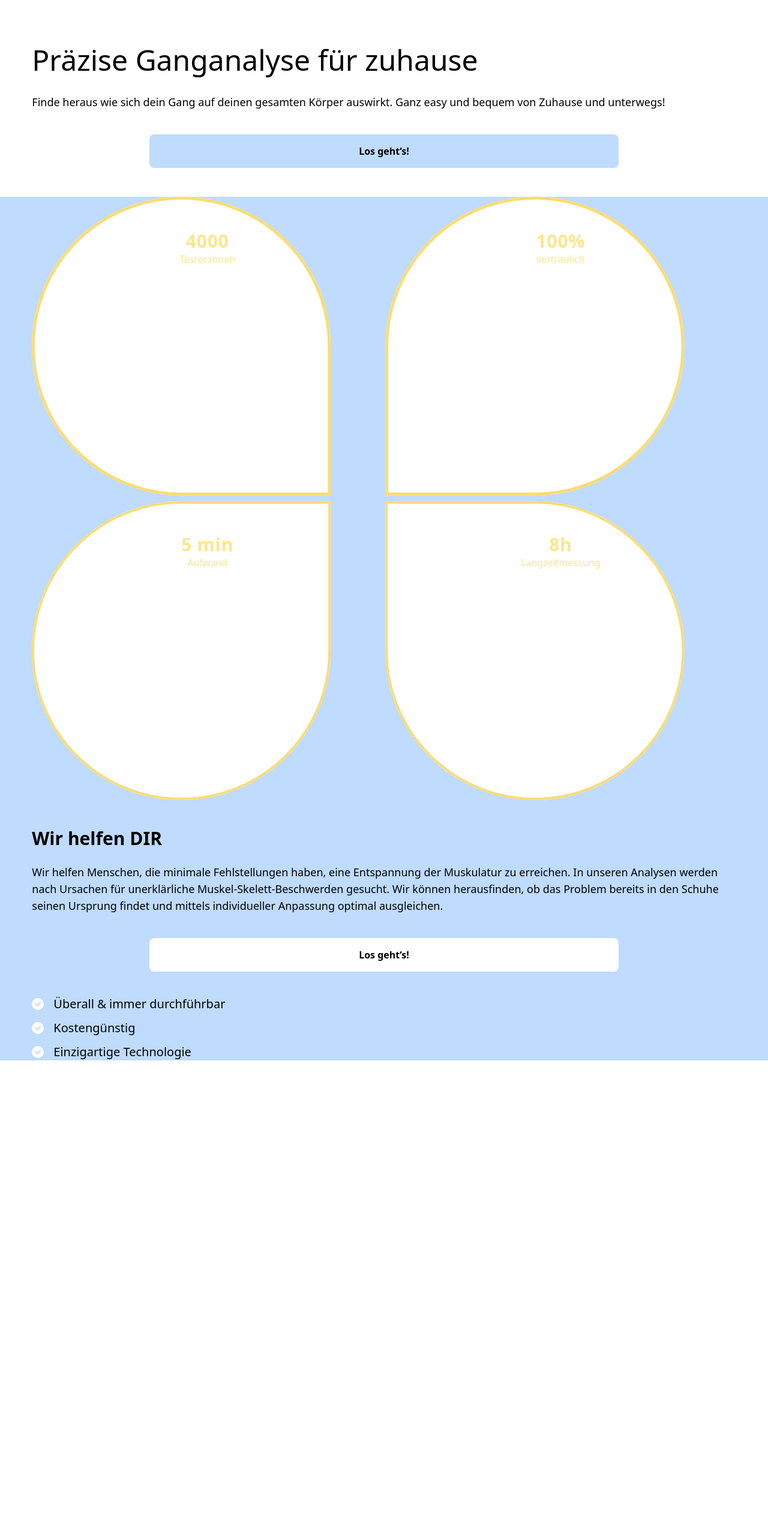
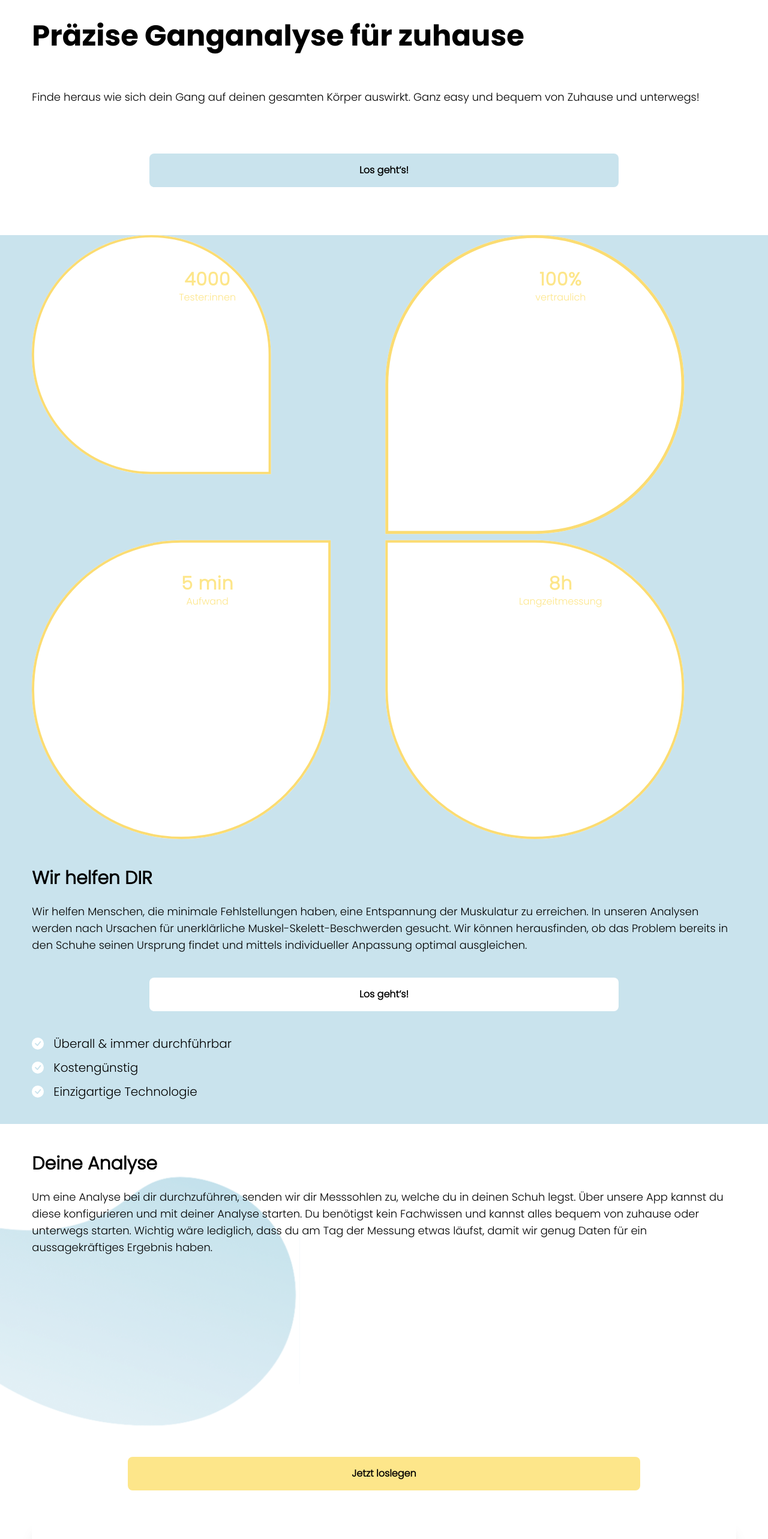
Before and after one commit to DazeSace/eversion-technologie-landingpage, a Next.js app: page / in a window 1280 px wide. Shown: the part 100-2666 px from the top of the page at 60% size. Before the commit the page ends 1868 px from the top, so only its background shows below. Built offline with nearby package versions, Linux system fonts and the light colour scheme.

Commit message:
fonts colors n co

```diff
--- a/pages/index.js
+++ b/pages/index.js
@@ -1,28 +1,33 @@
 import NavBar from "../components/NavBar";
 import Image from 'next/image'
 import {BsFillCheckCircleFill} from "react-icons/bs";
+import Head from "next/head";
 
 
 export default function Home() {
     return (
         <div className={''}>
+            <Head>
+                <title>Eversion Technologies</title>
+                <meta name="description" content="Eversion Technologies - Ganganalyse von Zuhause"/>
+                <meta name="keywords" content="Ganganalyse, Gesundheit, Füße, Schuhe, Fußfehlstellung"/>
+            </Head>
             <NavBar/>
-            <main className={''}>
-                <div className={'content-base w-11/12 mx-auto'}>
-                    <p className={'text-5xl pt-24 align-baseline'}>Präzise Ganganalyse für zuhause</p>
-                    <p className={'text-lg pt-8'}>Finde heraus wie sich dein Gang auf deinen gesamten Körper auswirkt.
+            <main className={'font-poppins-default'}>
+                <div className={'content-base w-11/12 mx-auto '}>
+                    <p className={'text-5xl mt-14 font-poppins font-extralight'}>Präzise Ganganalyse für zuhause</p>
+                    <p className={'text-lg mt-16'}>Finde heraus wie sich dein Gang auf deinen gesamten Körper auswirkt.
                         Ganz easy und bequem von Zuhause
                         und unterwegs!</p>
-
-                    <div className={'flex justify-center rounded-lg font-bold bg-blue-200 py-4 w-2/3 mx-auto mt-10'}>
+                    <div className={'flex justify-center rounded-lg font-bold bg-xblue py-4 w-2/3 mx-auto mt-20'}>
                         <p>Los geht‘s!</p>
                     </div>
                 </div>
-                <div className={'bg-blue-200'}>
-                    <div className={'content-base w-11/12 mx-auto mt-12'}>
+                <div className={'bg-xblue pb-10 mt-20'}>
+                    <div className={'content-base w-11/12 mx-auto'}>
                         <div className={'grid grid-cols-2 gap-x-1'}>
                             <div className={'relative'}>
-                                <Image src={'/images/up-left.svg'} width={500} height={500}/>
+                                <Image src={'/images/up-left.svg'} width={400} height={400}/>
                                 <div className={'absolute inset-x-0 top-0 text-center pt-14 text-amber-200'}>
                                     <p className={'text-3xl font-bold tracking-wide'}>4000</p>
                                     <p>Tester:innen</p>
@@ -76,7 +81,60 @@ export default function Home() {
                         </div>
                     </div>
                 </div>
+                <div className={'mt-12 content-base relative'}>
+                    <Image src={'/images/blob-from-left-1.svg'} width={500} height={500}/>
+                    <div className={'absolute inset-x-0 top-0 content-base w-11/12 mx-auto'}>
+                        <p className={'text-3xl font-bold '}>Deine Analyse</p>
+                        <p className={'text-lg mt-6'}>Um eine Analyse bei dir durchzuführen, senden wir dir Messsohlen
+                            zu, welche du in deinen Schuh legst. Über unsere App kannst du diese konfigurieren und mit
+                            deiner Analyse starten. Du benötigst kein Fachwissen und kannst alles bequem von zuhause
+                            oder unterwegs starten. Wichtig wäre lediglich, dass du am Tag der Messung etwas läufst,
+                            damit wir genug Daten für ein aussagekräftiges Ergebnis haben.</p>
+                    </div>
+                    <div
+                        className={'flex justify-center rounded-lg font-bold bg-amber-200 py-4 w-2/3 mx-auto '}>
+                        <p>Jetzt loslegen</p>
+                    </div>
+                </div>
+                <div className={'content-base w-11/12 mx-auto flex flex-col space-y-4 mt-12'}>
+                    <div className={'text-center rounded-xl p-10 shadow-xl'}>
+                        <div className={'h-20 w-20 bg-indigo-300 mx-auto'}>
+
+                        </div>
+                        <p className={'mt-6 text-xl font-bold'}>Tracking</p>
+                        <p className={'mt-4 text-gray-500'}>
+                            Dein Solemate begleitet dich <br/> den ganzen Tag und sammelt <br/> Daten über deinen Gang.
+                        </p>
+                    </div>
+                    <div className={'text-center rounded-xl p-10 shadow-xl'}>
+                        <div className={'h-20 w-20 bg-indigo-300 mx-auto'}>
+
+                        </div>
+                        <p className={'mt-6 text-xl font-bold'}>Analyse</p>
+                        <p className={'mt-4 text-gray-500'}>
+                            Unsere einzigartigen und <br/> modernsten Algorithmen werten <br/> alle gesammelten Daten
+                            aus <br/> und berechnen
+                            deren Wirkung.
+                        </p>
+                    </div>
+                    <div className={'text-center rounded-xl p-10 shadow-xl'}>
+                        <div className={'h-20 w-20 bg-indigo-300 mx-auto'}>
+
+                        </div>
+                        <p className={'mt-6 text-xl font-bold'}>Anpassung</p>
+                        <p className={'mt-4 text-gray-500'}>
+                            Auf Grundlage der Daten kann <br/> eine optimale und genaue <br/> Anpassung der
+                            Schuhe <br/> vorgenommen werden.
+                        </p>
+                    </div>
+                </div>
+                <div
+                    className={'flex justify-center rounded-lg font-bold py-4 w-2/3 mx-auto mt-20 border-2 border-black'}>
+                    <p>Erfahre mehr</p>
+                </div>
+                <div className={'content-base w-11/12 mx-auto'}>
+
+                </div>
             </main>
-        </div>
-    )
+        </div>)
 }
--- a/styles/globals.css
+++ b/styles/globals.css
@@ -1,7 +1,21 @@
 @tailwind base;
 @tailwind components;
+
+@font-face {
+    font-family: 'poppins';
+    font-display: swap;
+    src: url('poppin.woff') format('woff');
+    font-weight: bold;
+    font-style: normal;
+}
+
+@font-face {
+    font-family: 'poppins-default';
+    font-display: swap;
+    src: url('poppin-default.woff') format('woff');
+    font-weight: 400;
+    font-style: normal;
+}
+
+
 @tailwind utilities;
-
-.body {
-    @apply bg-red-200
-}
--- a/tailwind.config.js
+++ b/tailwind.config.js
@@ -4,7 +4,18 @@ module.exports = {
     "./components/**/*.{js,ts,jsx,tsx}",
   ],
   theme: {
-    extend: {},
+    extend: {
+      colors: {
+        'xblue': '#C9E3ED',
+        'xyellow': '#FBDC72',
+        'xblack': '#152328',
+        'xpink': '#F0BFD3'
+      },
+      fontFamily: {
+        'poppins': ['poppins', 'Helvetica', 'Arial', 'serif'],
+        'poppins-default': ['poppins-default', 'Helvetica', 'Arial', 'serif']
+      }
+    },
   },
   plugins: [],
 }
```
Also changed, not shown: styles/poppin-default.woff (added), styles/poppin.woff (added).
